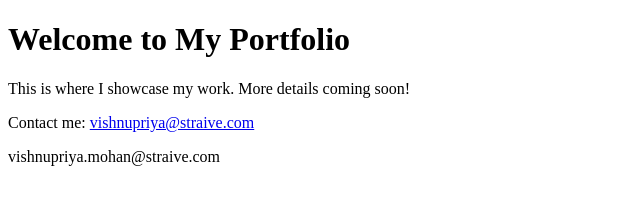
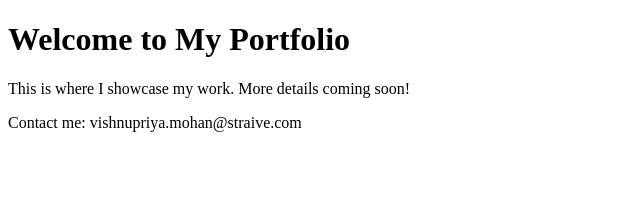
Before and after one commit to Vishnupriya1107/vishnupriya-portfolio, a plain HTML site: page index.html in a window 1280 px wide. Shown: the whole page, without its empty margins (0-640 px from the left). Drawn offline with Linux system fonts and the light colour scheme.

Commit message:
Updated1 index.html

```diff
--- a/index.html
+++ b/index.html
@@ -1,21 +1,13 @@
 <!DOCTYPE html>
 <html>
 <head>
-  <title>Vishnupriya's Portfolio</title>
+    <title>Vishnupriya's Portfolio</title>
 </head>
 <body>
-  <h1>Welcome to My Portfolio</h1>
-
-  <p>This is where I showcase my work. More details coming soon!</p>
-
-  <p>Contact me: <span id="email"></span></p>
-
-  vishnupriya.mohan@straive.com<script>
-    const user = "vishnupriya";
-    const domain = "straive.com";
-    const email = user + "@" + domain;
-    document.getElementById("email").innerHTML = '<a href="mailto:' + email + '">' + email + '</a>';
-  </script>
-
+    <h1>Welcome to My Portfolio</h1>
+    <p>This is where I showcase my work. More details coming soon!</p>
+    <p>Contact me:
+    <!--email_off-->vishnupriya.mohan@straive.com<!--/email_off-->
+    </p>
 </body>
 </html>
```
